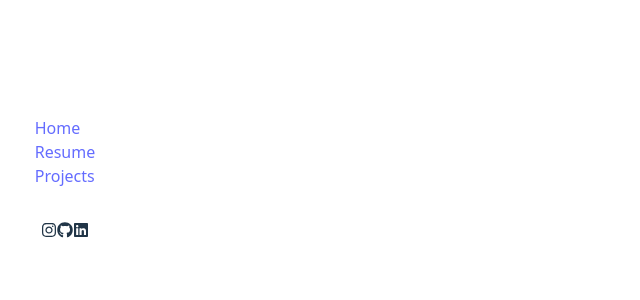
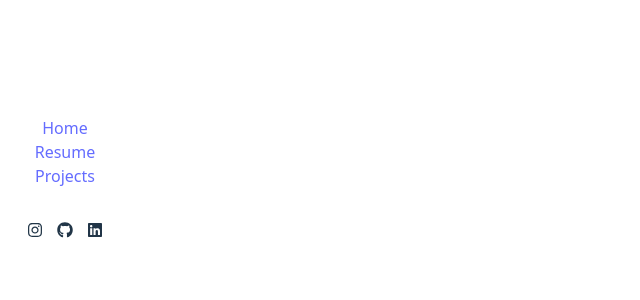
Before and after one commit to gipsoong/gipsoong.com, a React (Vite) app in the folder source/: page / in a window 1280 px wide. Shown: the top 300 px of the page, without its empty margins (0-640 px from the left). Built offline with nearby package versions, Linux system fonts and the light colour scheme.

Commit message:
Adjusted spacing for social links.

```diff
--- a/source/src/App.css
+++ b/source/src/App.css
@@ -60,6 +60,8 @@ html, body {
 
 .socials {
     display: flex;
+    justify-content: space-around;
+    width: 70%;
 }
 
 ul {
@@ -87,6 +89,7 @@ nav div {
     flex: 5 0 auto;
 }
 
-ul {
+nav ul {
     padding: 0;
+    text-align: center;
 }
```
